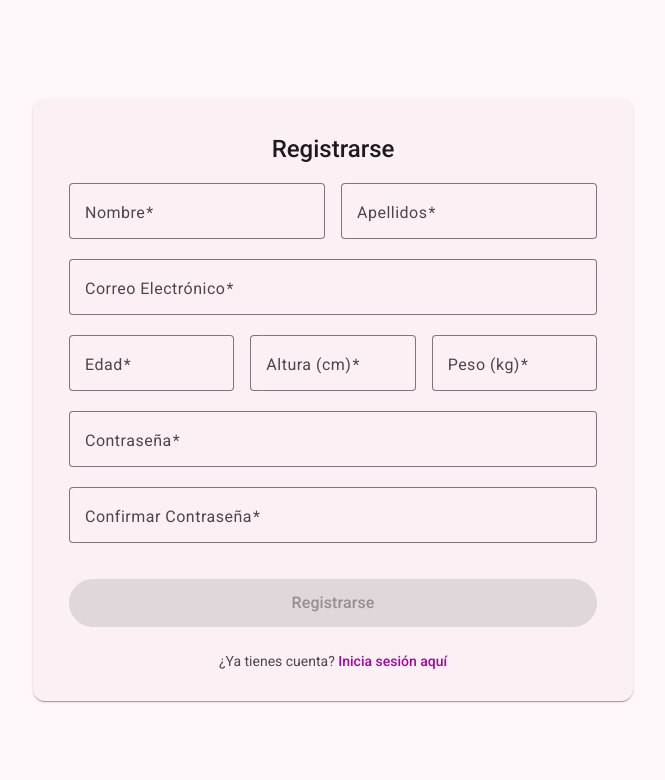
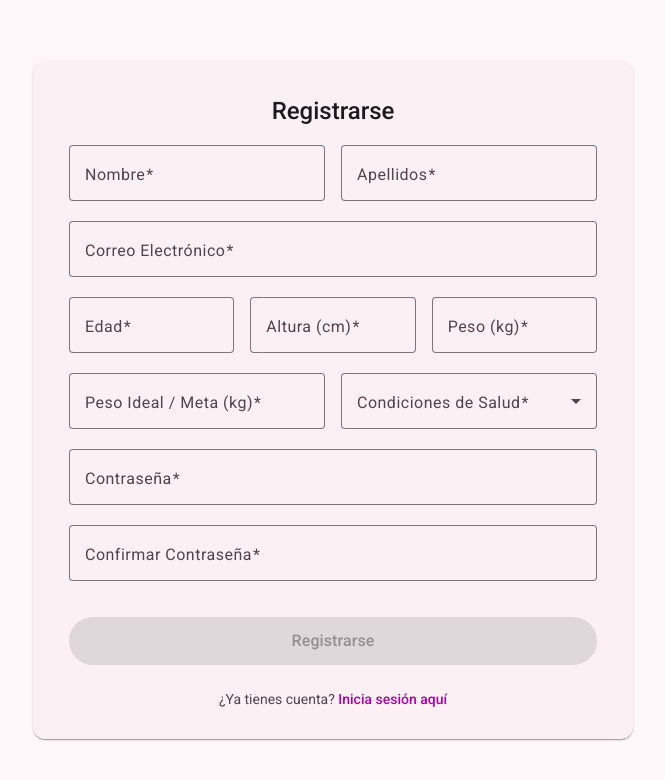
Before and after one commit to gatoaeroespacial/NutrimateFront, an Angular app: page /register in a window 1280 px wide. Shown: the top 780 px of the page, without its empty margins (307-972 px from the left). Built offline with nearby package versions, Linux system fonts and the light colour scheme.

Commit message:
Se añadio peso ideal y enfermedades al registro de usuario

```diff
--- a/src/app/features/auth/register/register.html
+++ b/src/app/features/auth/register/register.html
@@ -60,6 +60,28 @@
                     </mat-form-field>
                 </div>
 
+                <div class="row">
+                    <mat-form-field appearance="outline" class="half-width">
+                        <mat-label>Peso Ideal / Meta (kg)</mat-label>
+                        <input matInput formControlName="idealWeight" type="number" min="1">
+                        @if (registerForm.get('idealWeight')?.hasError('required')) {
+                        <mat-error>Requerido</mat-error>
+                        }
+                    </mat-form-field>
+
+                    <mat-form-field appearance="outline" class="half-width">
+                        <mat-label>Condiciones de Salud</mat-label>
+                        <mat-select formControlName="healthTags" multiple>
+                            @for (condition of healthConditions; track condition) {
+                            <mat-option [value]="condition">{{condition}}</mat-option>
+                            }
+                        </mat-select>
+                        @if (registerForm.get('healthTags')?.hasError('required')) {
+                        <mat-error>Requerido</mat-error>
+                        }
+                    </mat-form-field>
+                </div>
+
                 <mat-form-field appearance="outline" class="full-width">
                     <mat-label>Contraseña</mat-label>
                     <input matInput formControlName="password" type="password">
--- a/src/app/features/auth/register/register.ts
+++ b/src/app/features/auth/register/register.ts
@@ -4,6 +4,7 @@ import { MatCardModule } from '@angular/material/card';
 import { MatFormFieldModule } from '@angular/material/form-field';
 import { MatInputModule } from '@angular/material/input';
 import { MatButtonModule } from '@angular/material/button';
+import { MatSelectModule } from '@angular/material/select';
 import { RouterLink } from '@angular/router';
 
 @Component({
@@ -14,7 +15,9 @@ import { RouterLink } from '@angular/router';
     MatCardModule,
     MatFormFieldModule,
     MatInputModule,
+
     MatButtonModule,
+    MatSelectModule,
     RouterLink
   ],
   templateUrl: './register.html',
@@ -22,6 +25,7 @@ import { RouterLink } from '@angular/router';
 })
 export class Register {
   registerForm: FormGroup;
+  healthConditions: string[] = ['Alérgico a lácteos', 'Sin gluten', 'Alergia a nueces', 'Vegano', 'Vegetariano'];
 
   constructor(private fb: FormBuilder) {
     this.registerForm = this.fb.group({
@@ -30,7 +34,10 @@ export class Register {
       email: ['', [Validators.required, Validators.email]],
       age: ['', [Validators.required, Validators.min(1), Validators.max(120)]],
       height: ['', [Validators.required, Validators.min(1)]], // cm
+
       weight: ['', [Validators.required, Validators.min(1)]], // kg
+      idealWeight: ['', [Validators.required, Validators.min(1)]], // kg
+      healthTags: [[], [Validators.required]],
       password: ['', [Validators.required, Validators.minLength(6)]],
       confirmPassword: ['', Validators.required]
     }, { validators: this.passwordMatchValidator });
```
